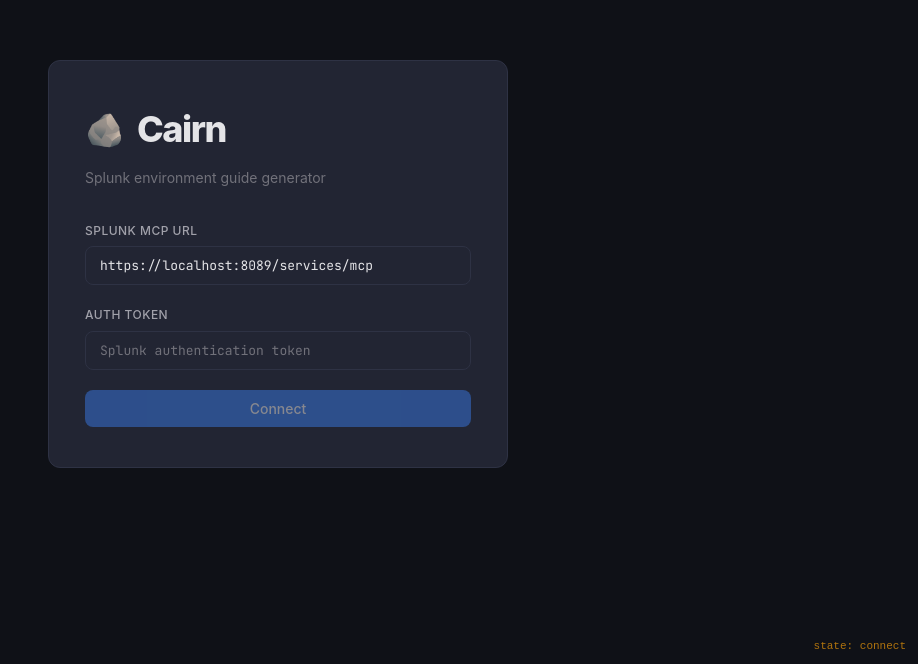
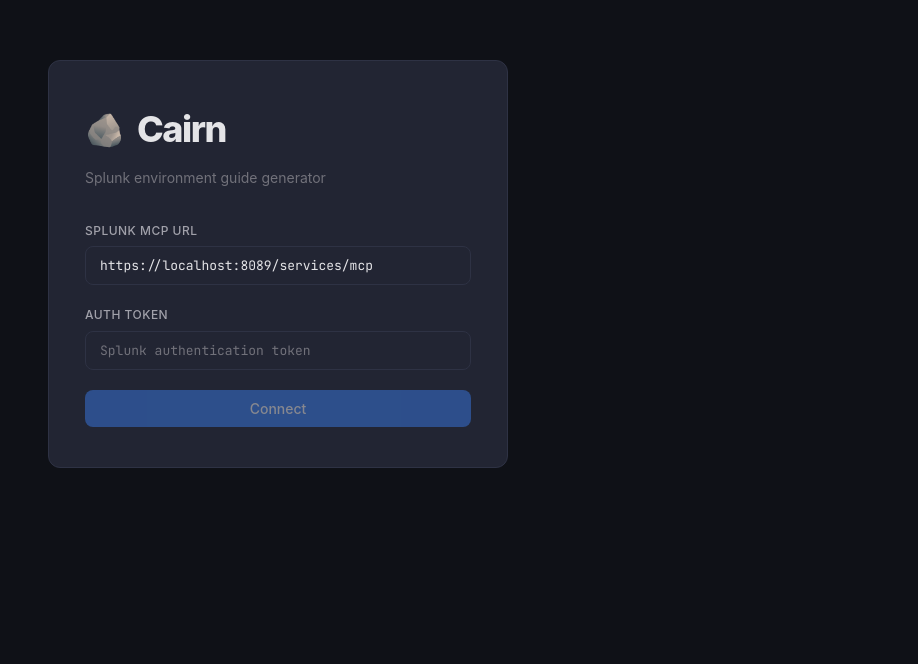
Before and after one commit to AdityaChauhanX07/cairn, a React (Vite) app in the folder frontend/: page / in a window 1280 px wide. Shown: the part 136-800 px from the top of the page, without its empty margins (362-1280 px from the left). Built offline with nearby package versions, Linux system fonts and the light colour scheme.

Commit message:
fix guide rendering, remove debug badge, frontend fully functional

```diff
--- a/frontend/src/App.tsx
+++ b/frontend/src/App.tsx
@@ -27,10 +27,6 @@
 
   return (
     <div className="app-root">
-      <div style={{ position: 'fixed', bottom: 8, right: 12, color: '#f59e0b', fontFamily: 'monospace', fontSize: 11, opacity: 0.7, zIndex: 9999, pointerEvents: 'none' }}>
-        state: {appState}
-      </div>
-
       {appState === 'connect' && (
         <div className="screen screen-center">
           <ConnectForm onConnected={handleConnected} />
```
